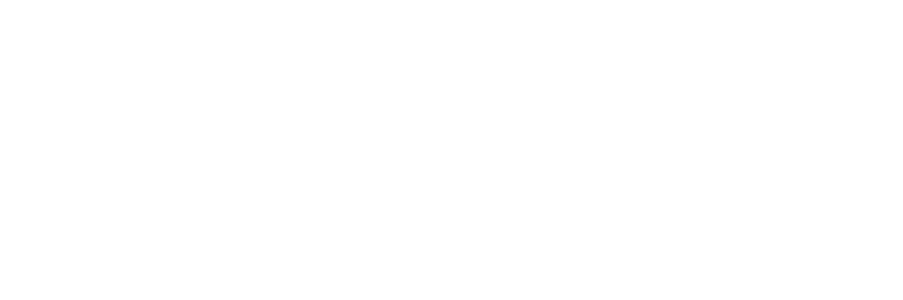
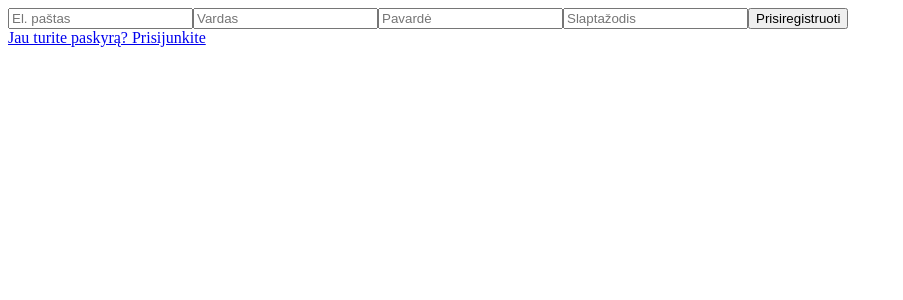
Before and after one commit to deimarut/galutinis-atsiskaitymas, a React (Create React App) app in the folder client/: page /register in a window 1280 px wide. Before the commit this address had no page. Shown: the top 300 px of the page, without its empty margins (0-903 px from the left). Built offline with nearby package versions, Linux system fonts and the light colour scheme.

Commit message:
login ir register papildymas

```diff
--- a/client/src/App.js
+++ b/client/src/App.js
@@ -3,6 +3,7 @@
 import { PageLayout } from './components/PageLayout/PageLayout';
 import { Login } from './pages/Login/Login';
 import { useState } from 'react';
+import { Register } from './pages/Register/Register';
 
 
 function App() {
@@ -21,6 +22,7 @@
           <Route index element={<Attendees />} />
         </Route>
         <Route path='/login' element={<Login onSuccess={handleLoginSuccess} />} />
+        <Route path='/register' element={<Register />} />
       </Routes>
     </div>
   );
--- a/client/src/pages/Login/Login.jsx
+++ b/client/src/pages/Login/Login.jsx
@@ -1,4 +1,5 @@
 import { useState } from "react";
+import { Link } from "react-router-dom";
 
 export const Login = ({onSuccess}) => {
     const [email, setEmail] = useState('');
@@ -26,6 +27,7 @@
     }
 
     return (
+        <>
             <form onSubmit={handleLogin}>
                 <input
                     placeholder="El. paštas"
@@ -41,5 +43,7 @@
                 />
                 <button>Prisijungti</button>
             </form>
+            <Link to="/register">Registracijos forma</Link>
+        </>
     );
 }
--- a/client/src/pages/Register/Register.jsx
+++ b/client/src/pages/Register/Register.jsx
@@ -1,3 +1,62 @@
+import { useState } from "react";
+import { Link, useNavigate } from 'react-router-dom';
+
 export const Register = () => {
-    return <div>Register page</div>;
+    const navigate = useNavigate();
+    const [email, setEmail] = useState('');
+    const [name, setName] = useState('');
+    const [surname, setSurname] = useState('');
+    const [password, setPassword] = useState('');
+
+    const handleRegister = (e) => {
+        e.preventDefault();
+        fetch(`${process.env.REACT_APP_API_URL}/register`, {
+            method: 'POST',
+            headers: {
+                'Content-Type': 'application/json'
+            },
+            body: JSON.stringify({
+                email,
+                name,
+                surname,
+                password
+            })
+        })
+        .then((res) => res.json())
+        .then((data) => {
+            navigate('/login');
+        });
+    };
+
+    return (
+        <>
+            <form onSubmit={handleRegister}>
+                <input
+                    placeholder="El. paštas"
+                    type="email"
+                    onChange={(e) => setEmail(e.target.value)}
+                    value={email}
+                />
+                <input
+                    placeholder="Vardas"
+                    onChange={(e) => setName(e.target.value)}
+                    value={name}
+                />
+                <input
+                    placeholder="Pavardė"
+                    onChange={(e) => setSurname(e.target.value)}
+                    value={surname}
+                />
+                <input
+                    placeholder="Slaptažodis"
+                    type="password"
+                    onChange={(e) => setPassword(e.target.value)}
+                    value={password}
+                />
+                <button>Prisiregistruoti</button>
+            </form>
+            <Link to="/login">Jau turite paskyrą? Prisijunkite</Link>
+        </>
+
+    )
 }
```
Also changed, not shown: 1 other file (tests, documents, lock files or other folders). Lines whose indentation alone changed are shown as unchanged.
